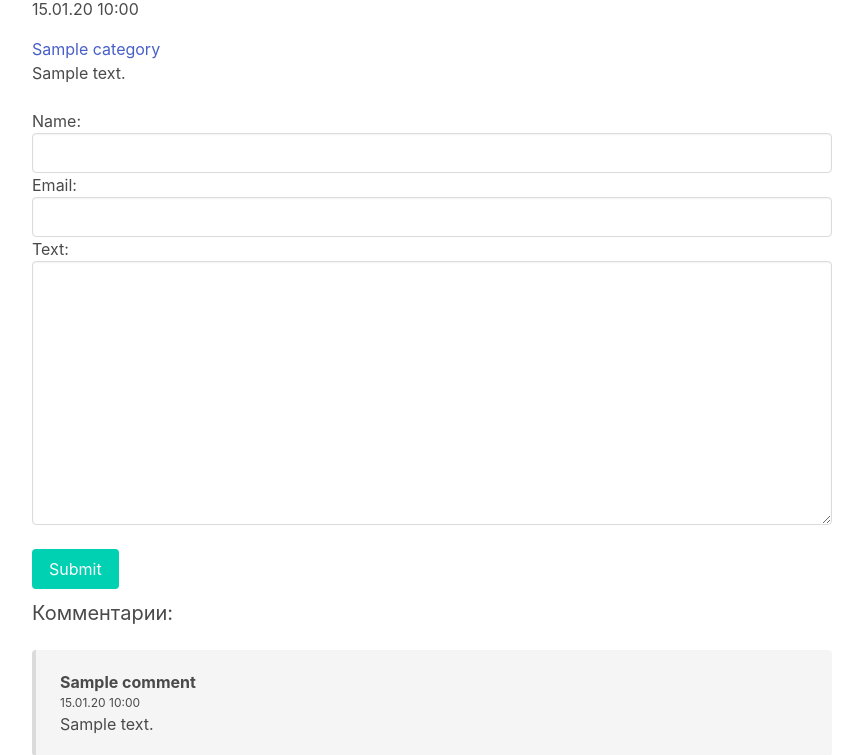
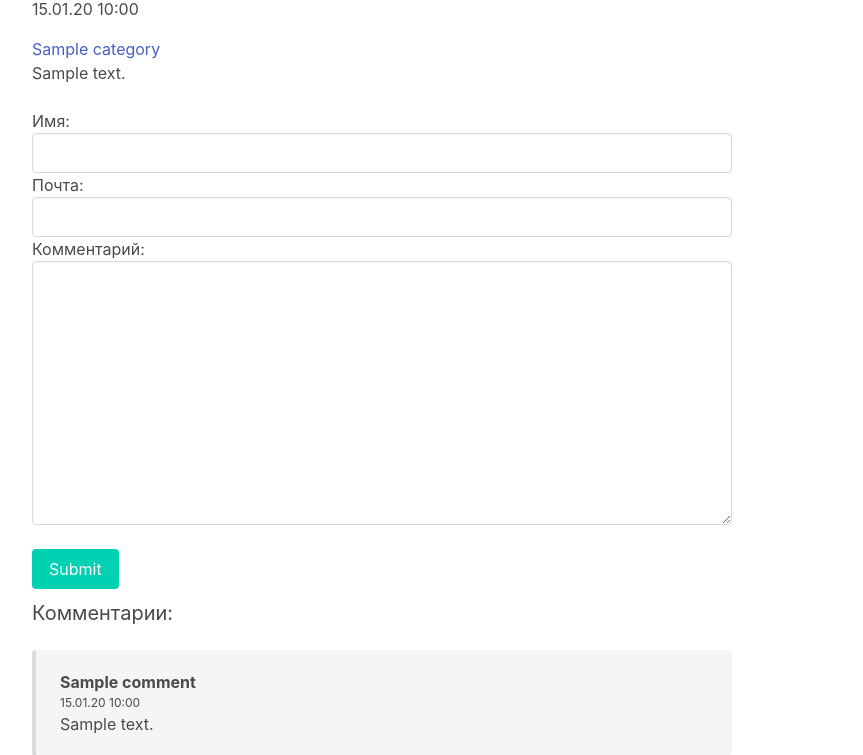
Before and after one commit to rdg0/my_site, a Django app: page /blog/1 in a window 1280 px wide. Shown: the part 172-927 px from the top of the page, without its empty margins (128-991 px from the left). Run offline with Django 4.2, Linux system fonts and the light colour scheme; tables that the repository leaves empty hold one stand-in row (values such as "Sample post").

Commit message:
add dotenv, add pass on post_detail if no comment and ru eng on form

```diff
--- a/rdg0_site/blog/models.py
+++ b/rdg0_site/blog/models.py
@@ -70,9 +70,9 @@ class Comment(models.Model):
         related_name='comments',
         on_delete=models.CASCADE
     )
-    name = models.CharField(max_length=255)
-    email = models.EmailField()
-    text = models.TextField()
+    name = models.CharField('Имя', max_length=255)
+    email = models.EmailField('Почта')
+    text = models.TextField('Комментарий')
     pub_date = models.DateTimeField(
         'Дата комментария',
         auto_now_add=True
--- a/rdg0_site/blog/templates/blog/post_detail.html
+++ b/rdg0_site/blog/templates/blog/post_detail.html
@@ -19,7 +19,7 @@
 
     <!-- Тут пробую с переопределением атрибутов в CommentForm. Если не получится, нужно не забыть там все вернуть на место-->
 
-  <form method="post" class="post-form" style="max-width: 800px;">
+  <form method="post" class="post-form" style="max-width: 700px;">
     {% csrf_token %}
 
     {{ form.as_p }}
@@ -30,11 +30,14 @@
       <button class="button is-primary">Submit</button>
     </div>
   </div>
-  <p class="subtitle">Комментарии:</p>
-
+  {% if comments %}
+    <p class="subtitle">Комментарии:</p>
+  {% else %}
+    <p class="subtitle">Тут пока нет комментариев</p>
+  {% endif %}
 
   {% for comment in comments %}
-  <article class="message" style="max-width: 800px;">
+  <article class="message" style="max-width: 700px;">
     <div class="message-body">
       <p><strong>{{comment.name}}</strong></p>
       <p class="is-size-7"> {{comment.pub_date|date:'d.m.y H:i'}}</p>
@@ -44,75 +47,3 @@
   {% endfor %}
 </div>
 {% endblock %}
-
-
-    <!-- Попытки прикрутить стиль бульма к формам.
-      Так криво отражает:
-    <form method="post" class="post-form">
-      {% csrf_token %}
-    <div class="field">
-      <label class="label">Имя</label>
-      <div class="control">
-        <input class="input" type="text" placeholder="Text input" {{form.name}}>
-      </div>
-    </div>
-
-    <div class="field">
-      <label class="label">Email</label>
-      <div class="control has-icons-left has-icons-right">
-        <input class="input is-danger" type="email" placeholder="Email input" value="hello@" {{form.email}}>
-        <span class="icon is-small is-left">
-          <i class="fas fa-envelope"></i>
-        </span>
-        <span class="icon is-small is-right">
-          <i class="fas fa-exclamation-triangle"></i>
-        </span>
-      </div>
-      <p class="help is-danger">This email is invalid</p>
-    </div>
-
-    <div class="field">
-      <label class="label">Комментарий</label>
-      <div class="control">
-        <textarea class="textarea" placeholder="Textarea" {{form.text}} ></textarea>
-      </div>
-    </div>
-    <div class="field is-grouped">
-      <p class="control">
-        <button class="button is-primary">Submit</button>
-      </p>
-    </div>
-    -->
-
-
-    <!-- так работает, но выглядит убого
-    <form method="post" class="mb-6">
-      {% csrf_token %}
-      <div class="field">
-        <label class="label">Имя</label>
-        <p class="control">{{form.name}}</p>
-      </div>
-      <div class="field">
-        <div class="field-label is-normal">
-        <label class="label">Email</label>
-      </div>
-      <div class="field-body">
-        <div class="field">
-          <p class="control">
-            {{form.email}}
-          </p>
-        </div>
-      </div>
-    </div>
-    <div class="field">
-      <label class="label">Комментарий</label>
-      <p class="control">
-        {{form.text}}
-      </p>
-    </div>
-    <div class="field is-grouped">
-      <p class="control">
-        <button class="button is-primary">Submit</button>
-      </p>
-    </div>
-    -->
--- a/rdg0_site/rdg0_site/settings.py
+++ b/rdg0_site/rdg0_site/settings.py
@@ -10,7 +10,11 @@ For the full list of settings and their values, see
 https://docs.djangoproject.com/en/4.1/ref/settings/
 """
 import os
+from dotenv import load_dotenv
 from pathlib import Path
+
+load_dotenv()
+
 
 # Build paths inside the project like this: BASE_DIR / 'subdir'.
 BASE_DIR = Path(__file__).resolve().parent.parent
@@ -20,7 +24,7 @@ BASE_DIR = Path(__file__).resolve().parent.parent
 # See https://docs.djangoproject.com/en/4.1/howto/deployment/checklist/
 
 # SECURITY WARNING: keep the secret key used in production secret!
-SECRET_KEY = 'django-insecure-l_-^z6zvw#1qm+4j3ror7)sl62^9ihu+u_0(n!d=yt6zn^2@xe'
+SECRET_KEY = os.getenv('DJANGO_SECRET_KEY')
 
 # SECURITY WARNING: don't run with debug turned on in production!
 DEBUG = True
--- a/requirements.txt
+++ b/requirements.txt
@@ -3,4 +3,5 @@ backports.zoneinfo==0.2.1
 Django==4.2
 Pillow==9.5.0
 pkg_resources==0.0.0
+python-dotenv==1.0.0
 sqlparse==0.4.3
```
Also changed, not shown: rdg0_site/blog/migrations/0003_alter_comment_email_alter_comment_name_and_more.py (added), rdg0_site/core/static/img/bulmaswatch.min.css (renamed from rdg0_site/bulmaswatch.min.css), 1 other file.
